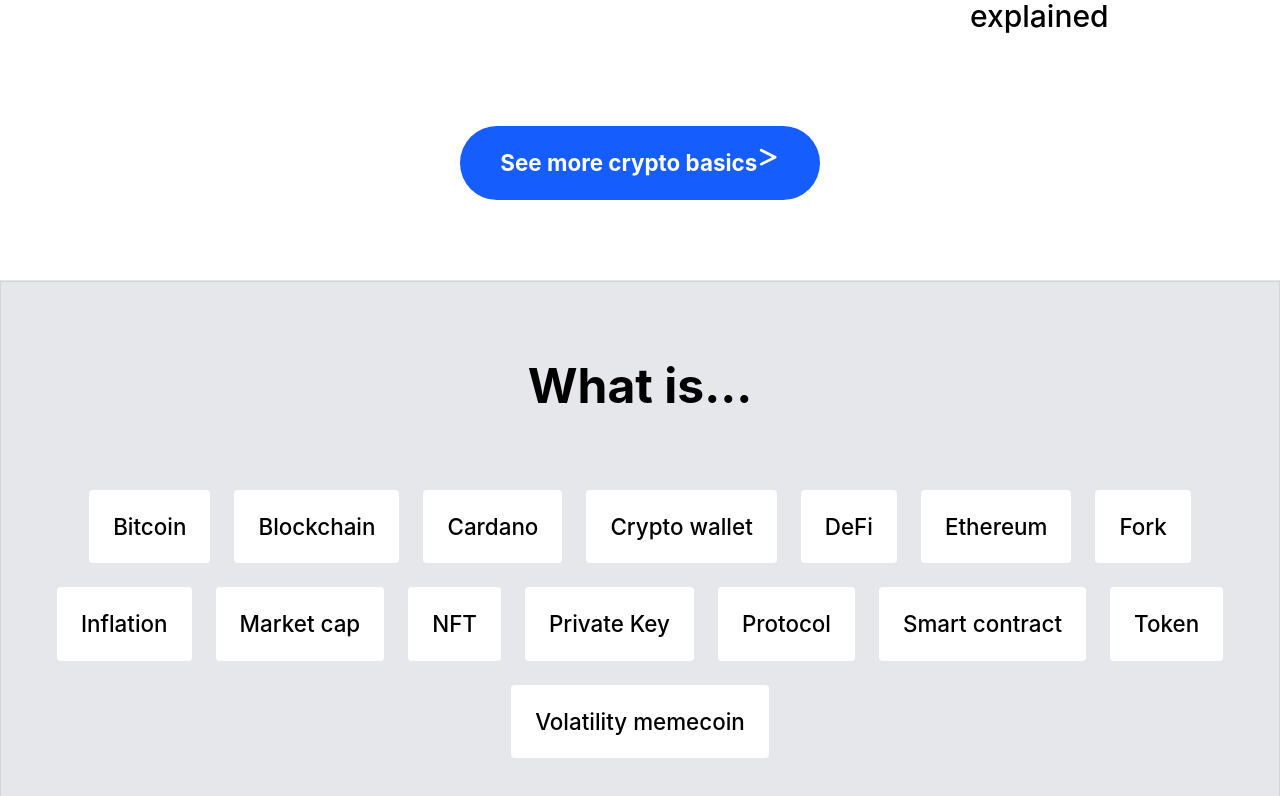
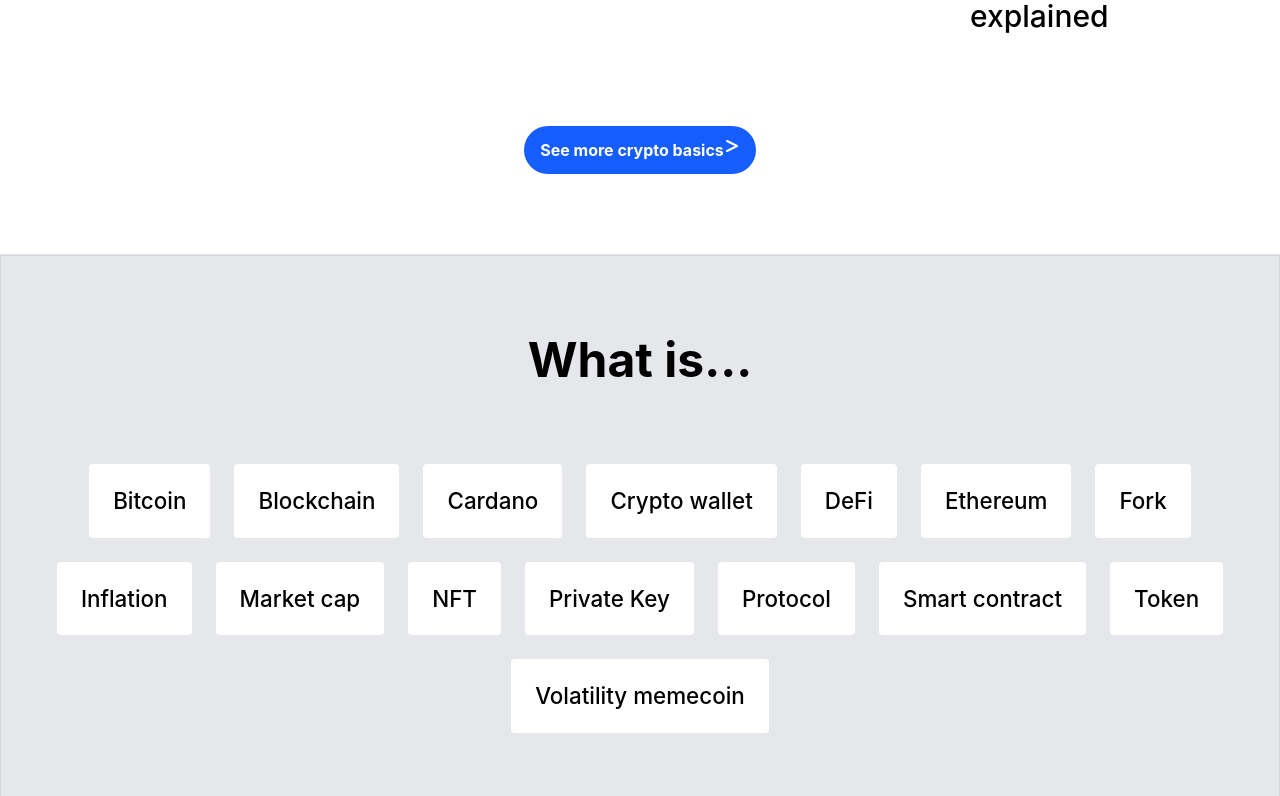
Before and after one commit to AbenaLove/crypto-app-frontend, a React (Vite) app: page /learn in a window 1280 px wide. Shown: the part 2944-3740 px from the top of the page. Built offline with nearby package versions, Linux system fonts and the light colour scheme; no server answers.

Commit message:
fix: clean up ui

```diff
--- a/src/index.css
+++ b/src/index.css
@@ -10,12 +10,13 @@
 
 }
 
+
 @layer components {
   .btn-primary {
-    @apply bg-blue-600 rounded-full hover:bg-gray-300 text-white text-main font-bold px-10 py-5;
+    @apply bg-blue-600 rounded-full hover:bg-gray-300 text-white font-bold px-4 py-3 hover:bg-blue-700 transition;
   }
   .btn-dark {
-    @apply bg-black rounded-full hover:bg-gray-300 text-white text-main font-bold px-10 py-5 self-start;
+    @apply bg-black rounded-full hover:bg-gray-300 text-white font-bold px-8 py-3 self-start;
   }
   .btn-learn {
     @apply bg-white rounded-sm text-main font-medium px-6 py-5
```
